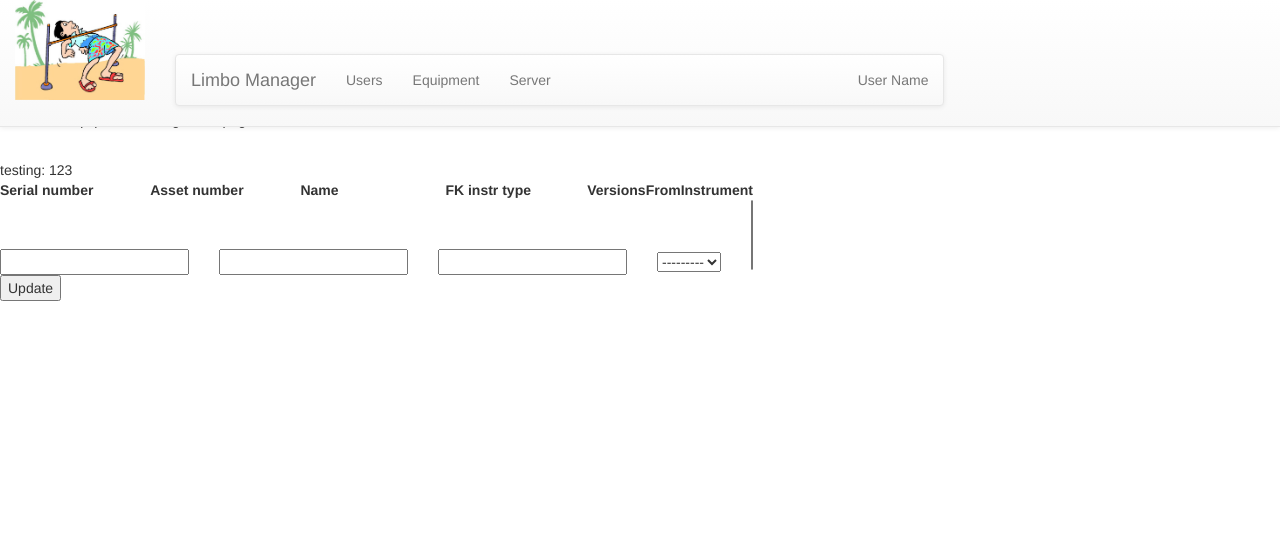
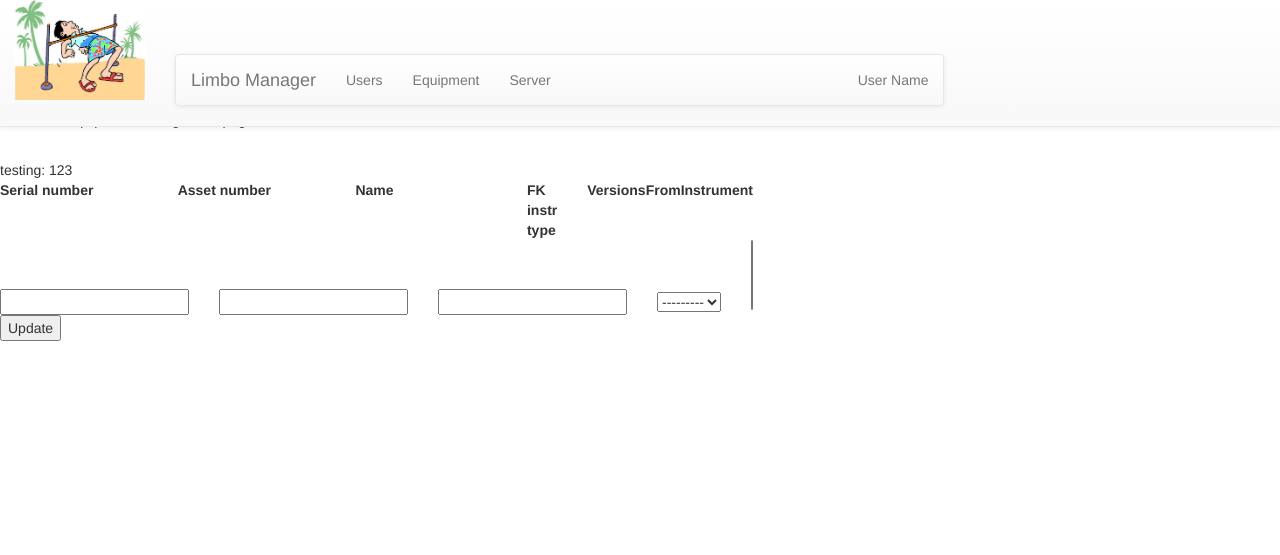
Before and after one commit to burningbaal/CS419django, a Django app: page /edit/equipment.html in a window 1280 px wide. Shown: the top 555 px of the page. Run offline with Django 3.2, Linux system fonts and the light colour scheme; data that the repository does not hold is empty.

Commit message:
trying to display instr better as a FK

```diff
--- a/limbo/limbo/models.py
+++ b/limbo/limbo/models.py
@@ -12,6 +12,8 @@ class UserProfile(models.Model):
 
 
 class InstrType(models.Model):
+	def __str__(self):
+		return self.make + ' ' + self.model
 	make = models.CharField(max_length=50)
 	model = models.CharField(max_length=50)
 	service_email = models.CharField(max_length=50, null=True)
--- a/limbo/limbo/views.py
+++ b/limbo/limbo/views.py
@@ -48,6 +48,8 @@ def editUsers(request):
 
 def editEquipment(request):
 	formSet = modelformset_factory(Instrument, exclude=('Instr_Version', 'checksum_string',), extra=1)
+
+
 	if request.method == 'POST':
 		form = GeneralEquipmentForm(request.POST)
 		if form.is_valid():
@@ -76,6 +78,7 @@ def editServer(request):
 	myConfigs = [entry for entry in result]
 
 	finalFormSet = modelformset_factory(serverConfig, exclude=('id',), extra=0)
+
 	if request.method == 'POST':
 		formset = finalFormSet(request.POST, request.FILES)
 		if formset.is_valid():
--- a/limbo/templates/limboHtml/EquipmentManagement.html
+++ b/limbo/templates/limboHtml/EquipmentManagement.html
@@ -10,7 +10,7 @@
 			{% for form in formSet|slice:":1" %}
 				{% for field in form %}
 					{% if field.label != "Id" %}
-						<div class="col-md-3"><strong>{{field.label}}</strong></div>
+						<div class="col-md-4"><strong>{{field.label}}</strong></div>
 					{% endif %}
 				{% endfor %}
 			{% endfor %}
@@ -19,7 +19,7 @@
 		<div class='row'>
 			{% for field in form %}
 				{% if field.label != "Id" %}
-					<div class="col-md-3">{{field}} </div>
+					<div class="col-md-4">{{field}} </div>
 				{% else %}
 					{{field}}
 				{% endif %}
```
